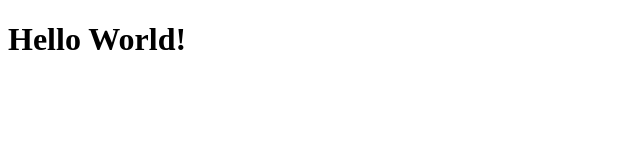
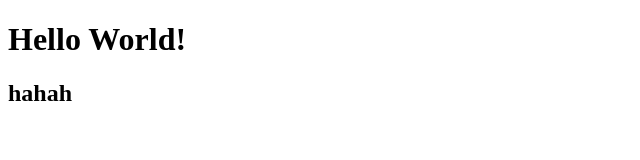
Before and after one commit to kr1914/casinoGame, a plain HTML site: page index.html in a window 1280 px wide. Shown: the whole page, without its empty margins (0-640 px from the left). Drawn offline with Linux system fonts and the light colour scheme.

Commit message:
Update index.html
sync test

```diff
--- a/index.html
+++ b/index.html
@@ -8,5 +8,6 @@
 </head>
 <body>
     <h1>Hello World!</h1>
+    <h2>hahah</h2>
 </body>
 </html>
```
